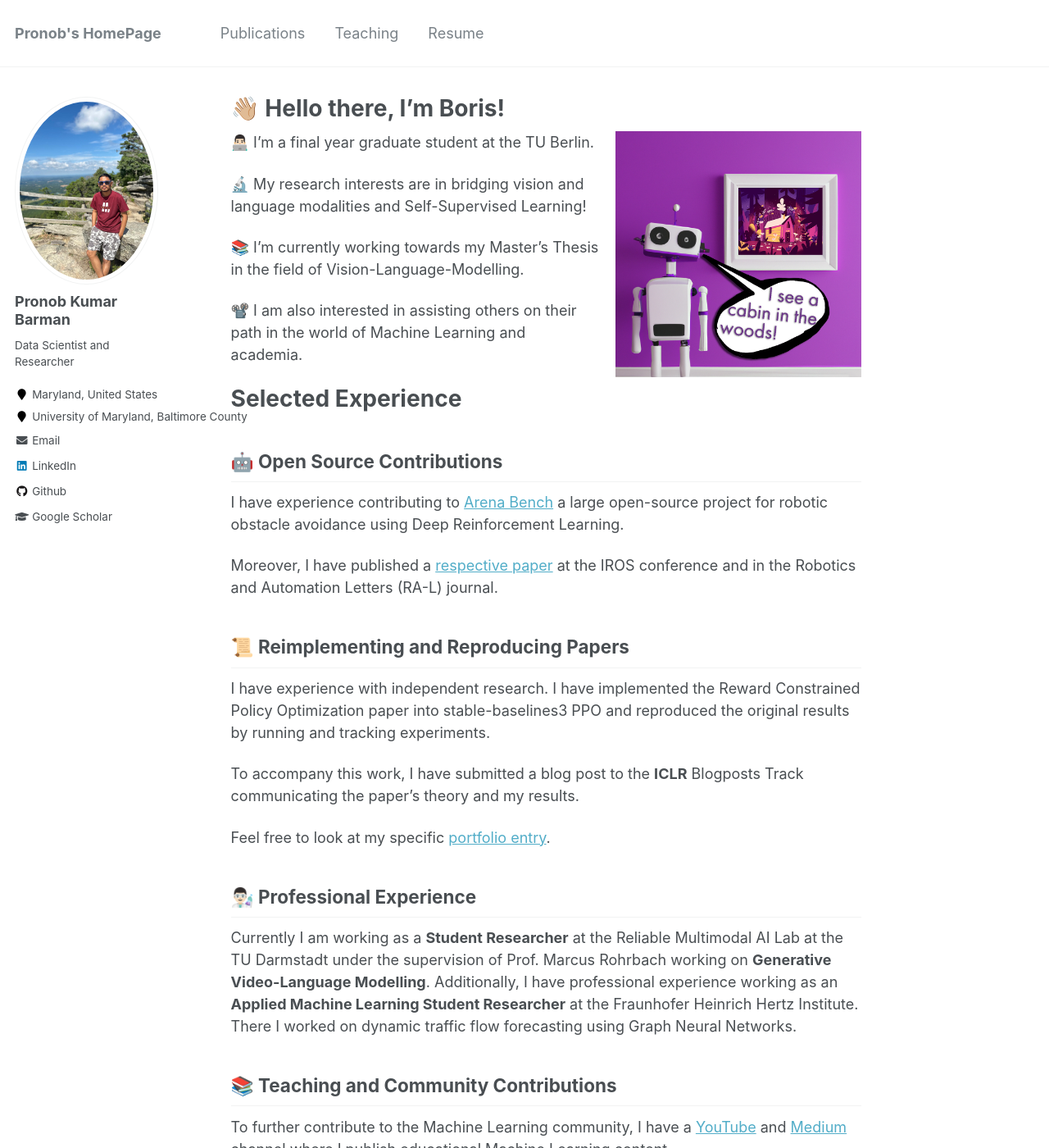
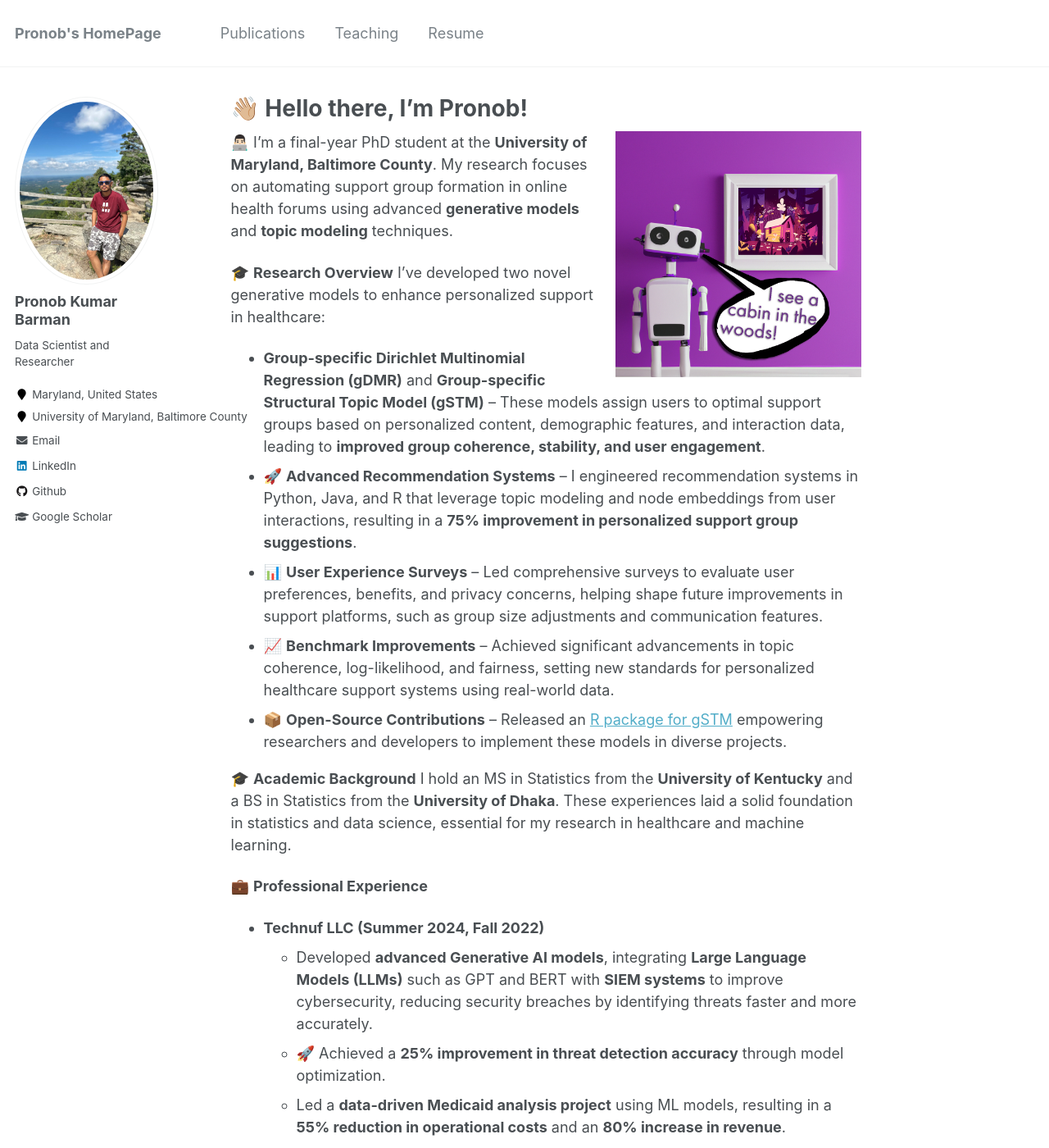
Before and after one commit to pronob29/pronob29.github.io, a Jekyll site: the page built from _pages/about.md, in a window 1280 px wide and 1400 px high. Shown: the whole window at 82% size. Built offline with Jekyll 4.4.1, drawn with Linux system fonts in a browser that asks for light colours; some of the changed text lies outside the part shown.

Commit message:
Update about.md

```diff
--- a/_pages/about.md
+++ b/_pages/about.md
@@ -1,6 +1,6 @@
 ---
 permalink: /
-title: "👋🏼 Hello there, I'm Boris!"
+title: "👋🏼 Hello there, I'm Pronob!"
 excerpt: "About me"
 author_profile: true
 redirect_from:
@@ -11,32 +11,27 @@ redirect_from:
 
 
 ![Illustration of combining vision and language modalities](/images/image_to_text_vis.png){: .align-right width="300px"}
-👨🏻‍💻 I'm a final year graduate student at the TU Berlin.
+👨🏻‍💻 I'm a final-year PhD student at the **University of Maryland, Baltimore County**. My research focuses on automating support group formation in online health forums using advanced **generative models** and **topic modeling** techniques.
 
-🔬 My research interests are in bridging vision and language modalities and Self-Supervised Learning!
+🎓 **Research Overview**
+I’ve developed two novel generative models to enhance personalized support in healthcare:
+- **Group-specific Dirichlet Multinomial Regression (gDMR)** and **Group-specific Structural Topic Model (gSTM)** – These models assign users to optimal support groups based on personalized content, demographic features, and interaction data, leading to **improved group coherence, stability, and user engagement**.
+- 🚀 **Advanced Recommendation Systems** – I engineered recommendation systems in Python, Java, and R that leverage topic modeling and node embeddings from user interactions, resulting in a **75% improvement in personalized support group suggestions**.
+- 📊 **User Experience Surveys** – Led comprehensive surveys to evaluate user preferences, benefits, and privacy concerns, helping shape future improvements in support platforms, such as group size adjustments and communication features.
+- 📈 **Benchmark Improvements** – Achieved significant advancements in topic coherence, log-likelihood, and fairness, setting new standards for personalized healthcare support systems using real-world data.
+- 📦 **Open-Source Contributions** – Released an [R package for gSTM](https://github.com/pronob29/gstm) empowering researchers and developers to implement these models in diverse projects.
 
-📚 I'm currently working towards my Master's Thesis in the field of Vision-Language-Modelling.
+🎓 **Academic Background**
+I hold an MS in Statistics from the **University of Kentucky** and a BS in Statistics from the **University of Dhaka**. These experiences laid a solid foundation in statistics and data science, essential for my research in healthcare and machine learning.
 
-📽️ I am also interested in assisting others on their path in the world of Machine Learning and academia.
+💼 **Professional Experience**
+- **Technuf LLC (Summer 2024, Fall 2022)**
+  - Developed **advanced Generative AI models**, integrating **Large Language Models (LLMs)** such as GPT and BERT with **SIEM systems** to improve cybersecurity, reducing security breaches by identifying threats faster and more accurately.
+  - 🚀 Achieved a **25% improvement in threat detection accuracy** through model optimization.
+  - Led a **data-driven Medicaid analysis project** using ML models, resulting in a **55% reduction in operational costs** and an **80% increase in revenue**.
+  - Integrated ML-driven insights into business strategies, strengthening Technuf LLC's healthcare analytics offerings.
 
-# Selected Experience
+- **Bangladesh Bank (Central Bank of Bangladesh)**
+  - Worked as a **Deputy Director**, contributing to economic policy research and statistical projects for **national economic development**.
 
-## 🤖 Open Source Contributions
-I have experience contributing to [Arena Bench](https://github.com/Arena-Rosnav) a large open-source project for robotic obstacle avoidance using Deep Reinforcement Learning.
-
-Moreover, I have published a [respective paper](https://sudo-boris.github.io/publication/2022-Arena-Bench) at the IROS conference and in the Robotics and Automation Letters (RA-L) journal.
-
-## 📜 Reimplementing and Reproducing Papers
-I have experience with independent research. I have implemented the Reward Constrained Policy Optimization paper into stable-baselines3 PPO and reproduced the original results by running and tracking experiments.
-
-To accompany this work, I have submitted a blog post to the **ICLR** Blogposts Track communicating the paper's theory and my results.
-
-Feel free to look at my specific [portfolio entry](https://sudo-boris.github.io/portfolio/RCPPO/).
-
-## 👨🏻‍🔬 Professional Experience
-Currently I am working as a **Student Researcher** at the Reliable Multimodal AI Lab at the TU Darmstadt under the supervision of Prof. Marcus Rohrbach working on **Generative Video-Language Modelling**.
-Additionally, I have professional experience working as an **Applied Machine Learning Student Researcher** at the Fraunhofer Heinrich Hertz Institute. \
-There I worked on dynamic traffic flow forecasting using Graph Neural Networks.
-
-## 📚 Teaching and Community Contributions
-To further contribute to the Machine Learning community, I have a [YouTube](https://www.youtube.com/@borismeinardus) and [Medium](https://medium.com/@boris.meinardus) channel where I publish educational Machine Learning content.
+🌱 I’m passionate about applying AI and data science to create impactful, real-world solutions in healthcare, security, and economic policy. I’m always looking to connect with like-minded individuals, so feel free to reach out!
```
